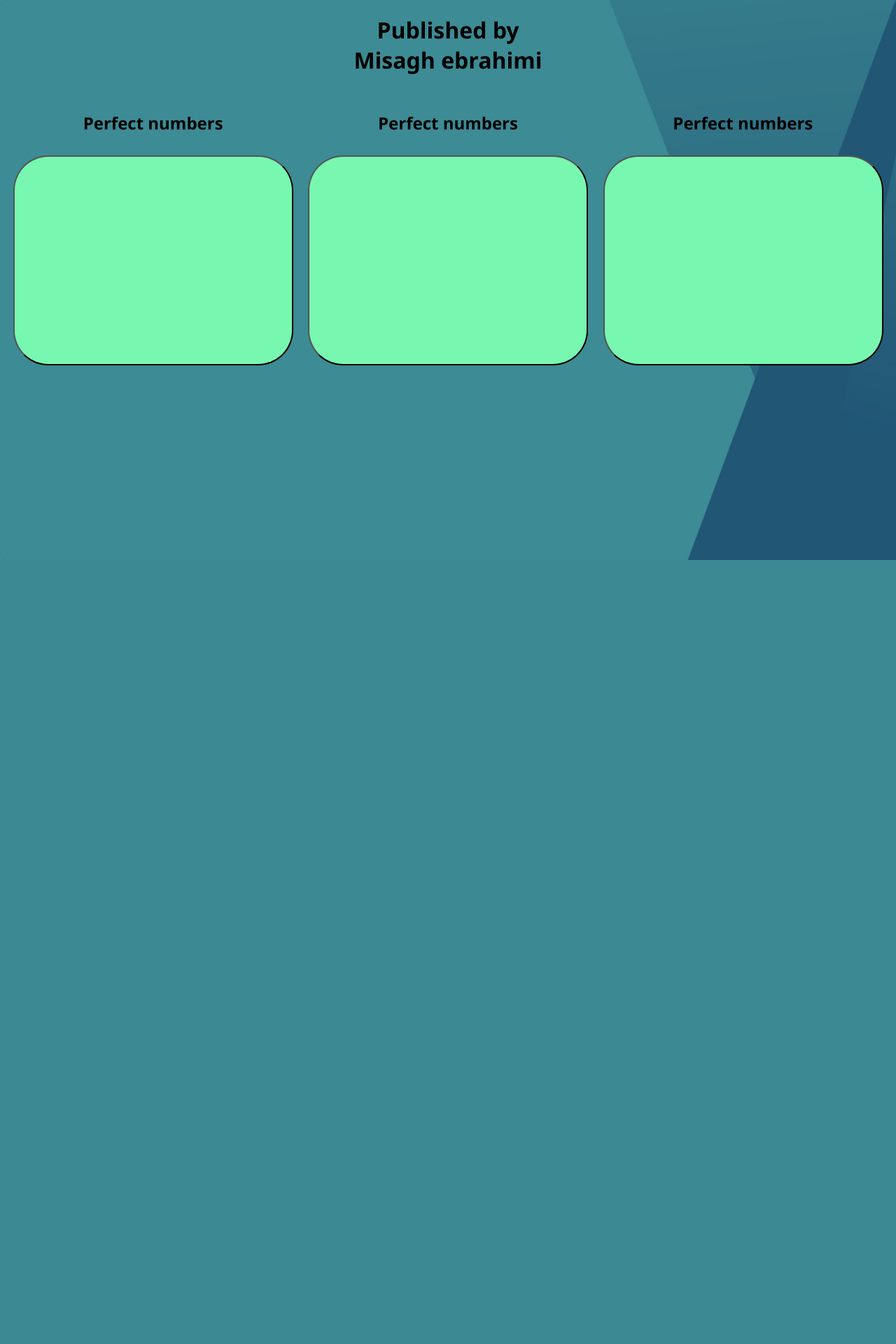
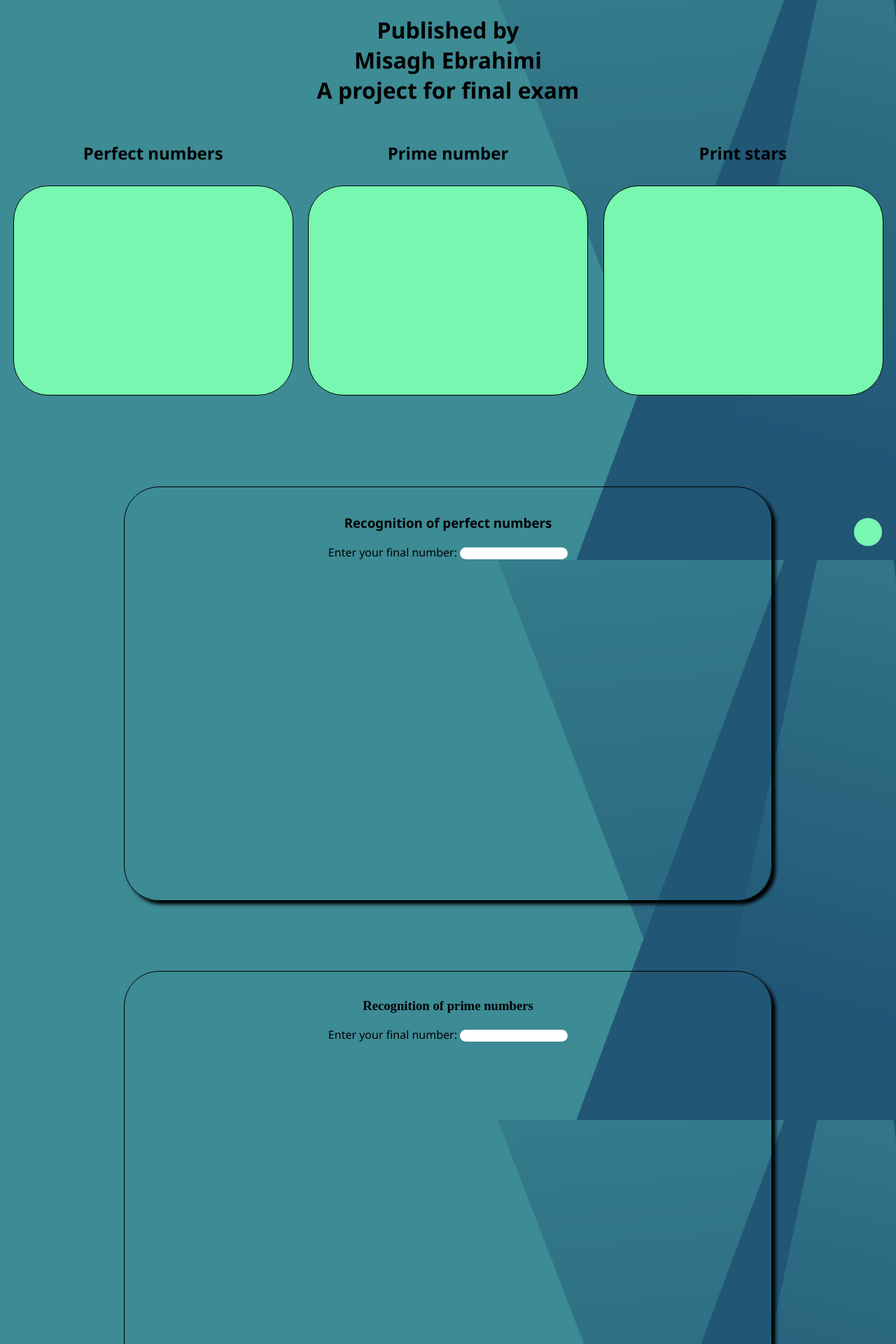
Before and after one commit to Misagh-ebi11/FinalExam, a PHP site: page / in a window 1280 px wide. Shown: the top 1920 px of the page at 70% size. Before the commit the page ends 800 px from the top, so only its background shows below. Run offline with PHP 8.4, Linux system fonts and the light colour scheme.

Commit message:
Complate designing

```diff
--- a/Index.php
+++ b/Index.php
@@ -18,7 +18,7 @@
             justify-content: space-around;
             align-items: center;
         }
-        #Header , .Title{
+        .Font , .Title{
             font-family: 'Segoe UI', Tahoma, Geneva, Verdana, sans-serif;
         }
         .Title{
@@ -28,28 +28,92 @@
             width: 400px;
             height: 300px;
             background-color: rgb(120, 247, 177);
-            margin-left: 0.1% ;
+            margin-left: 0.1%;
+            border: 1px solid black;
             border-radius: 50px;
+            transition: all 0.3s ease;
         }
+        #PerfectNum , #PrimeNum , #PrintStars{
+
+            box-shadow: 5px 5px 5px black;
+            margin-left: auto;
+            margin-right: auto;
+            padding: 20px;
+            border: 1px solid black;
+            border-radius: 50px;
+            width: 70%;
+            height: 550px;
+        }
+        .Inputs{
+            text-align: center;
+            border: none;
+            border-radius: 25px;
+            width: 150px;
+        }
+        #btnHome{
+            width: 40px;
+            height: 40px;
+            border: none;
+            border-radius: 100%;
+            bottom: 20px;
+            right: 20px;
+            position: fixed;
+            background-color: rgb(120, 247, 177);
+            transition: all 0.3s ease;
+        }
+        .Button:hover{
+            transform: scale(1.1);
+            box-shadow: rgba(0, 0, 0, 0.25) 0px 54px 55px, rgba(0, 0, 0, 0.12) 0px -12px 30px, rgba(0, 0, 0, 0.12) 0px 4px 6px, rgba(0, 0, 0, 0.17) 0px 12px 13px, rgba(0, 0, 0, 0.09) 0px -3px 5px;
+        }
+        .btn
     </style>
 </head>
 <body>
-    <div id="Header">
-        <h1>Published by <br> Misagh ebrahimi</h1>
+    <div id="Header" class="Font">
+        <h1>Published by <br> Misagh Ebrahimi <br> A project for final exam</h1>
     </div>
     <div id="Content">
         <div>
             <h2 class="Title">Perfect numbers</h2>
-            <input type="button" class="Button">
+            <input type="button" class="Button" onclick="window.scrollTo({ top: document.getElementById('PerfectNum').offsetTop - 25, behavior: 'smooth' });">
         </div>
         <div>
-            <h2 class="Title">Perfect numbers</h2>
-            <input type="button" class="Button">
+            <h2 class="Title">Prime number</h2>
+            <input type="button" class="Button" onclick="window.scrollTo({ top: document.getElementById('PrimeNum').offsetTop - 25, behavior: 'smooth'})">
         </div>
         <div>
-            <h2 class="Title">Perfect numbers</h2>
-            <input type="button" class="Button">
+            <h2 class="Title">Print stars</h2>
+            <input type="button" class="Button" onclick="window.scrollTo({ top: document.getElementById('PrintStars').offsetTop - 25, behavior: 'smooth'})">
         </div>
+    </div>
+    <div id="PerfectNum" style="margin-top: 130px;">
+        <form>
+            <h3 class="Font">Recognition of perfect numbers</h3>
+            <label for="FinalNum_Perfect" class="Font">Enter your final number: </label>
+            <input type="text" id="FinalNum_Perfect" class="Inputs">
+        </form>
+    </div>
+    <div id="PrimeNum" style="margin-top: 100px;">
+        <form>
+            <h3>Recognition of prime numbers</h3>
+            <label for="FinalNum_Prime" class="Font">Enter your final number: </label>
+            <input type="text" id="FinalNum_Prime" class="Inputs">
+        </form>
+    </div>
+    <div id="PrintStars" style="margin: 100px auto 50px auto;">
+        <form>
+            <h3>Printing stars according to your wishes</h3>
+            <label for="SelectPosition" class="Font">Choose your desired mode.</label>
+            <select id="SelectPosition" class="Inputs">
+                <option value="Right">Right</option>
+                <option value="Left">Left</option>
+                <option value="Top">Top</option>
+                <option value="Down">Down</option>
+            </select>
+        </form>
+    </div>
+    <div id="Home">
+        <input type="button" id="btnHome" onclick="window.scrollTo({ top: document.getElementById('Header') , behavior: 'smooth'})">
     </div>
 </body>
 </html>
```
